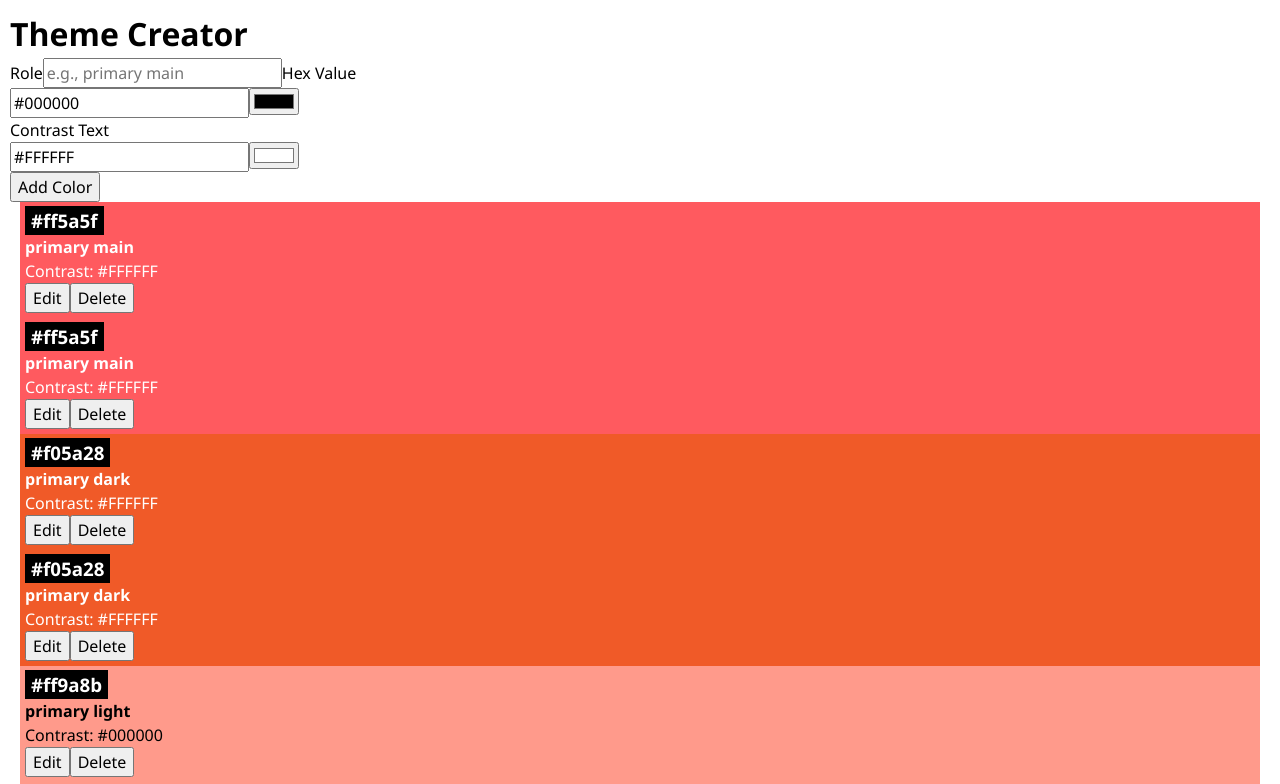
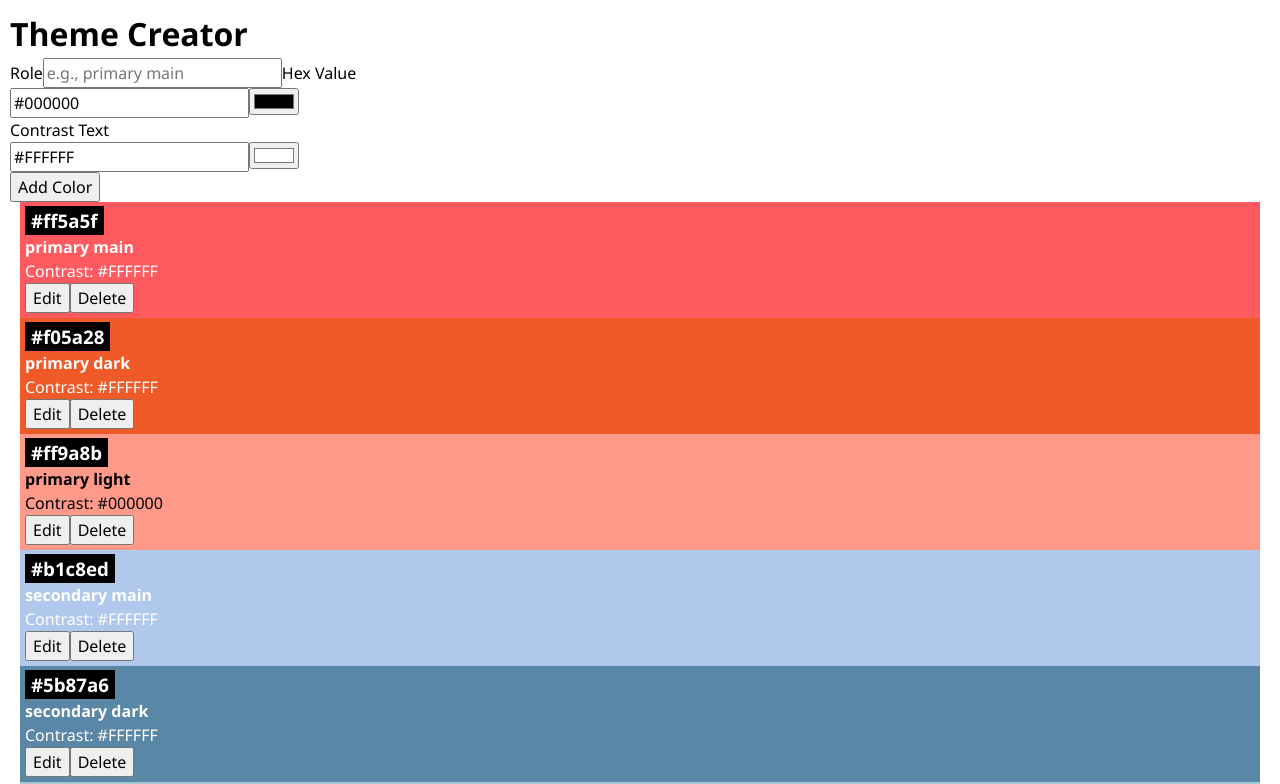
Before and after one commit to alohafhell/Theme-Creator, a React (Vite) app: page / in a window 1280 px wide. Shown: the top 784 px of the page. Built offline with nearby package versions, Linux system fonts and the light colour scheme.

Commit message:
updated colors

```diff
--- a/src/App.jsx
+++ b/src/App.jsx
@@ -5,14 +5,14 @@ import { useState } from "react";
 import ColorForm from "./Components/Color/ColorForm";
 
 function App() {
-  const [colors, setColors] = useState(initialColors); //  color data inide state
+  const [colors, setColors] = useState(initialColors); // color data inside state
 
-  // add new color
+  // Add new color
   const addColor = (color) => {
-    setColors([color, ...colors]); // adds the new color top of the list
+    setColors([color, ...colors]); // adds the new color to the list
   };
 
-  // updating  existing color by matching  id
+  // Update existing color by matching id
   const updateColor = (updatedColor) => {
     setColors((prevColors) =>
       prevColors.map(
@@ -21,19 +21,23 @@ function App() {
     );
   };
 
+  // Delete color by id
   const deleteColor = (id) => {
-    setColors(colors.filter((color) => color.id !== id));
+    setColors(colors.filter((color) => color.id !== id)); // filters out the deleted color
   };
+
   return (
     <>
       <h1>Theme Creator</h1>
       <ColorForm onSubmitColor={addColor} /> {/* form to add a new color */}
       {colors.map((color) => (
-  <div key={color.id}>   {/* Wrap both Color components in a parent element */}
-    <Color key={color.id} color={color} onUpdateColor={updateColor} />
-    <Color key={color.id} color={color} onDelete={deleteColor} />
-  </div>
-))}
+        <Color
+          key={color.id} // Ensure the key is on the Color component
+          color={color}
+          onUpdateColor={updateColor} // Pass update function
+          onDelete={deleteColor} // Pass delete function
+        />
+      ))}
     </>
   );
 }
```
